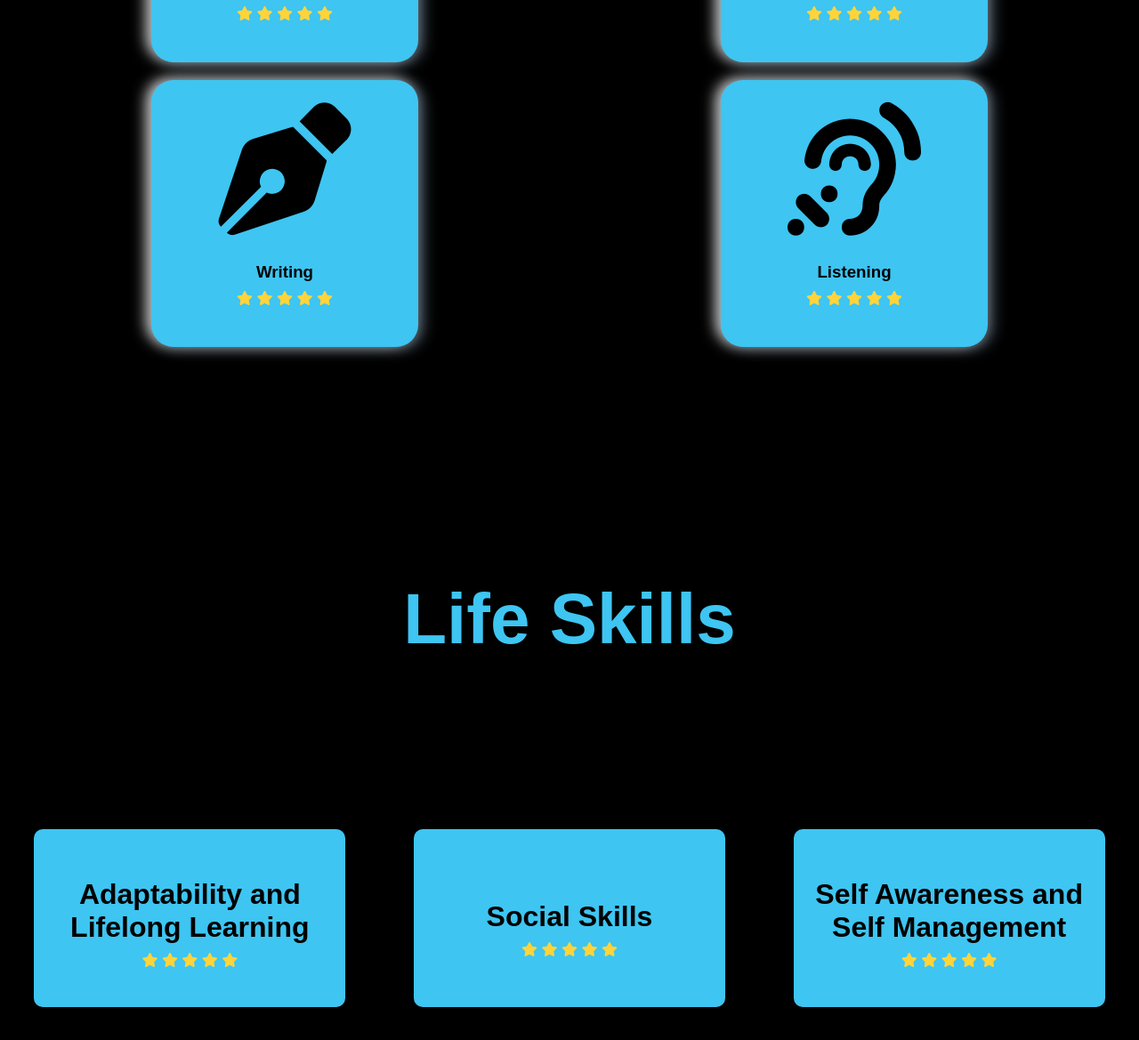
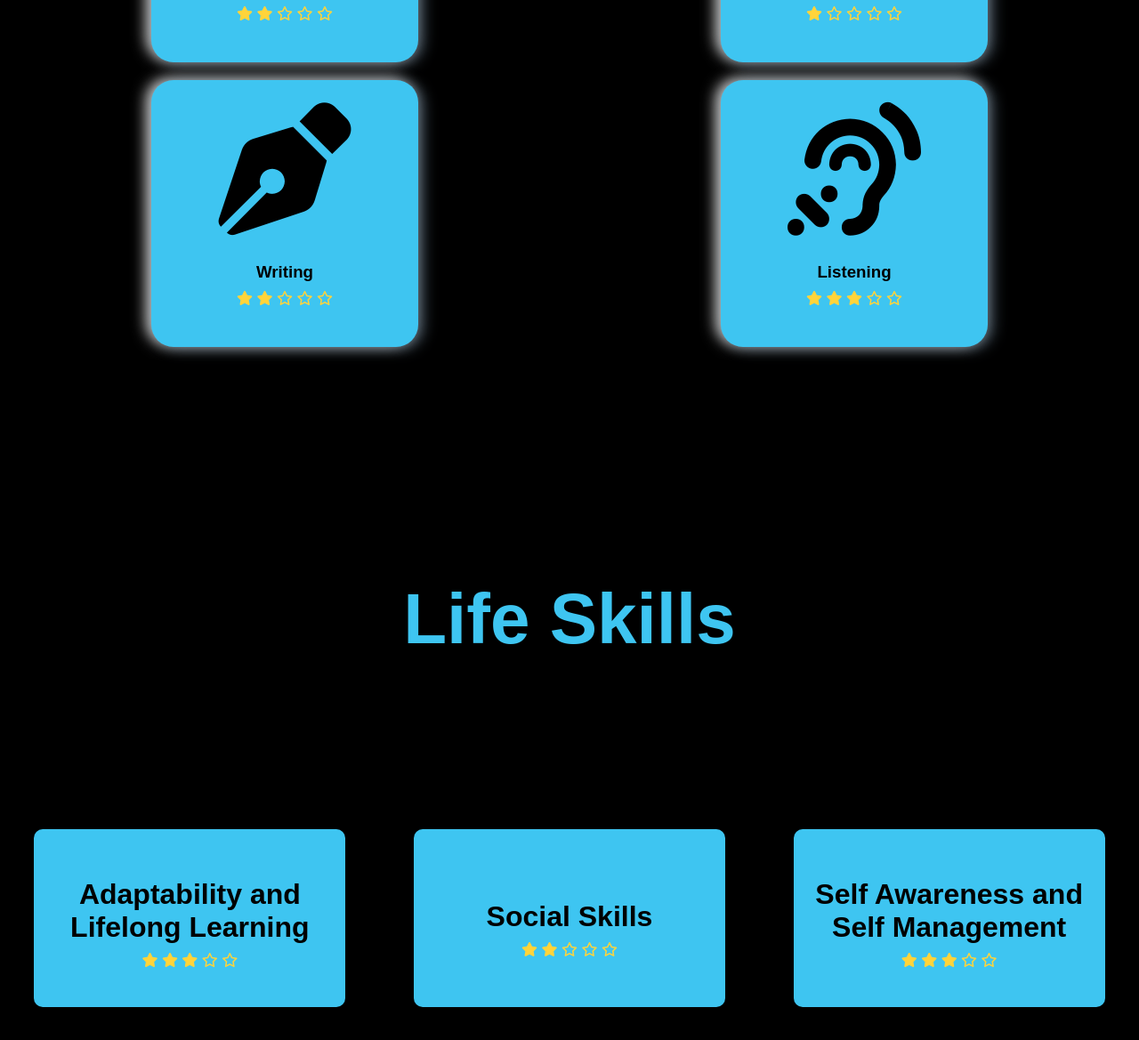
Before and after one commit to SHRIRAM-DB/portfolio-II, a plain HTML site: page index.html in a window 1280 px wide. Shown: the part 2451-3620 px from the top of the page at 89% size. Drawn offline with Linux system fonts and the light colour scheme.

Commit message:
change star

```diff
--- a/index.html
+++ b/index.html
@@ -130,9 +130,9 @@
               <div class="star">
                 <i class="fa-solid fa-star" style="color: #ffd43b"></i>
                 <i class="fa-solid fa-star" style="color: #ffd43b"></i>
-                <i class="fa-solid fa-star" style="color: #ffd43b"></i>
-                <i class="fa-solid fa-star" style="color: #ffd43b"></i>
-                <i class="fa-solid fa-star" style="color: #ffd43b"></i>
+                <i class="fa-regular fa-star" style="color: #FFD43B;"></i>
+                <i class="fa-regular fa-star" style="color: #FFD43B;"></i>
+                <i class="fa-regular fa-star" style="color: #FFD43B;"></i>
               </div>
             </div>
             <div class="writing">
@@ -141,9 +141,9 @@
               <div class="star">
                 <i class="fa-solid fa-star" style="color: #ffd43b"></i>
                 <i class="fa-solid fa-star" style="color: #ffd43b"></i>
-                <i class="fa-solid fa-star" style="color: #ffd43b"></i>
-                <i class="fa-solid fa-star" style="color: #ffd43b"></i>
-                <i class="fa-solid fa-star" style="color: #ffd43b"></i>
+                <i class="fa-regular fa-star" style="color: #FFD43B;"></i>
+                <i class="fa-regular fa-star" style="color: #FFD43B;"></i>
+                <i class="fa-regular fa-star" style="color: #FFD43B;"></i>
               </div>
             </div>
           </div>
@@ -154,10 +154,10 @@
               <h3>Reading</h3>
               <div class="star">
                 <i class="fa-solid fa-star" style="color: #ffd43b"></i>
-                <i class="fa-solid fa-star" style="color: #ffd43b"></i>
-                <i class="fa-solid fa-star" style="color: #ffd43b"></i>
-                <i class="fa-solid fa-star" style="color: #ffd43b"></i>
-                <i class="fa-solid fa-star" style="color: #ffd43b"></i>
+                <i class="fa-regular fa-star" style="color: #FFD43B;"></i>
+                <i class="fa-regular fa-star" style="color: #FFD43B;"></i>
+                <i class="fa-regular fa-star" style="color: #FFD43B;"></i>
+                <i class="fa-regular fa-star" style="color: #FFD43B;"></i>
               </div>
             </div>
 
@@ -168,8 +168,8 @@
                 <i class="fa-solid fa-star" style="color: #ffd43b"></i>
                 <i class="fa-solid fa-star" style="color: #ffd43b"></i>
                 <i class="fa-solid fa-star" style="color: #ffd43b"></i>
-                <i class="fa-solid fa-star" style="color: #ffd43b"></i>
-                <i class="fa-solid fa-star" style="color: #ffd43b"></i>
+                <i class="fa-regular fa-star" style="color: #FFD43B;"></i>
+                <i class="fa-regular fa-star" style="color: #FFD43B;"></i>
               </div>
             </div>
           </div>
@@ -185,8 +185,8 @@
               <i class="fa-solid fa-star" style="color: #ffd43b"></i>
               <i class="fa-solid fa-star" style="color: #ffd43b"></i>
               <i class="fa-solid fa-star" style="color: #ffd43b"></i>
-              <i class="fa-solid fa-star" style="color: #ffd43b"></i>
-              <i class="fa-solid fa-star" style="color: #ffd43b"></i>
+              <i class="fa-regular fa-star" style="color: #FFD43B;"></i>
+              <i class="fa-regular fa-star" style="color: #FFD43B;"></i>
             </div>
           </div>
 
@@ -195,9 +195,9 @@
             <div class="star">
               <i class="fa-solid fa-star" style="color: #ffd43b"></i>
               <i class="fa-solid fa-star" style="color: #ffd43b"></i>
-              <i class="fa-solid fa-star" style="color: #ffd43b"></i>
-              <i class="fa-solid fa-star" style="color: #ffd43b"></i>
-              <i class="fa-solid fa-star" style="color: #ffd43b"></i>
+              <i class="fa-regular fa-star" style="color: #FFD43B;"></i>
+              <i class="fa-regular fa-star" style="color: #FFD43B;"></i>
+              <i class="fa-regular fa-star" style="color: #FFD43B;"></i>
             </div>
           </div>
 
@@ -207,8 +207,8 @@
               <i class="fa-solid fa-star" style="color: #ffd43b"></i>
               <i class="fa-solid fa-star" style="color: #ffd43b"></i>
               <i class="fa-solid fa-star" style="color: #ffd43b"></i>
-              <i class="fa-solid fa-star" style="color: #ffd43b"></i>
-              <i class="fa-solid fa-star" style="color: #ffd43b"></i>
+              <i class="fa-regular fa-star" style="color: #FFD43B;"></i>
+              <i class="fa-regular fa-star" style="color: #FFD43B;"></i>
             </div>
           </div>
         </div>
```
